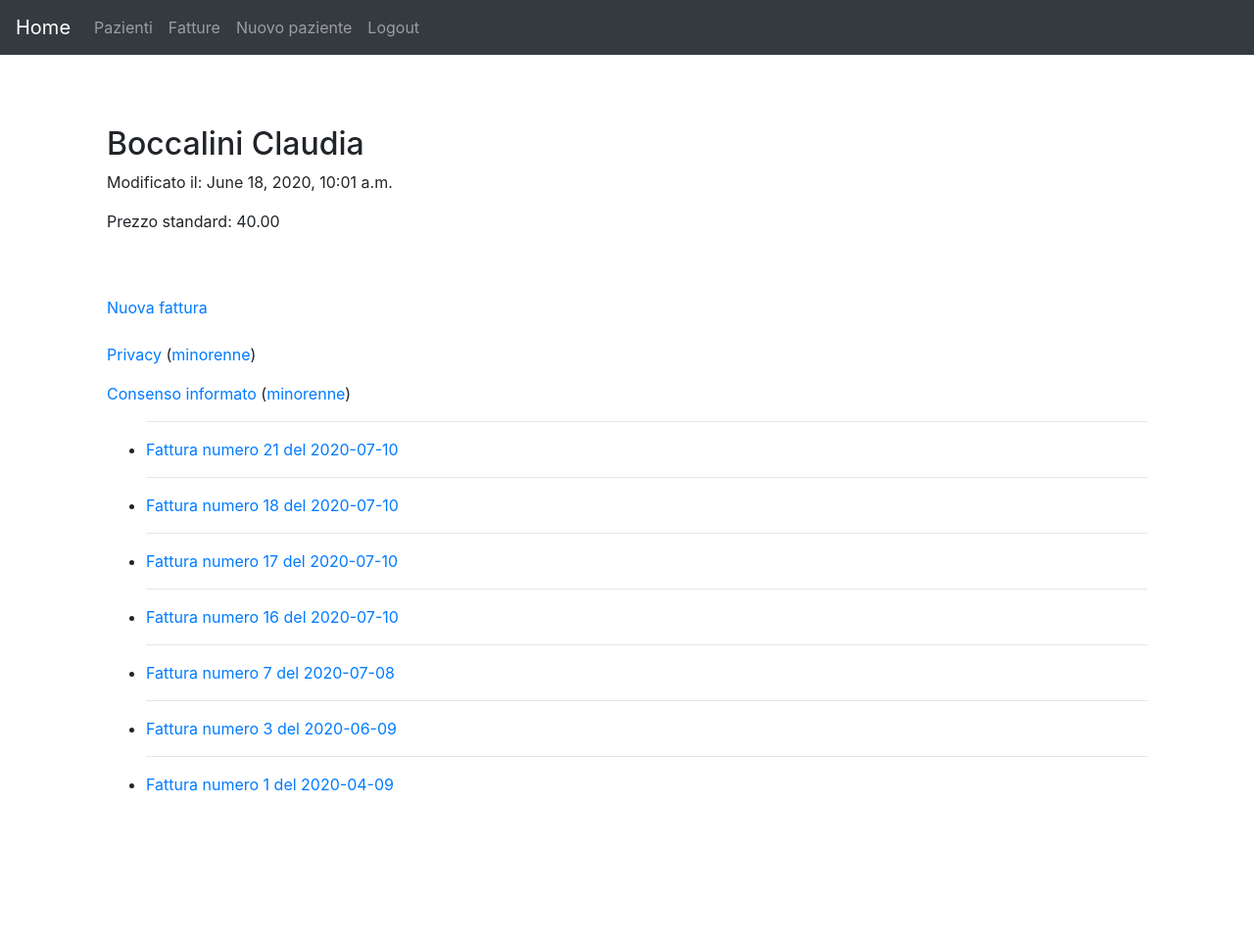
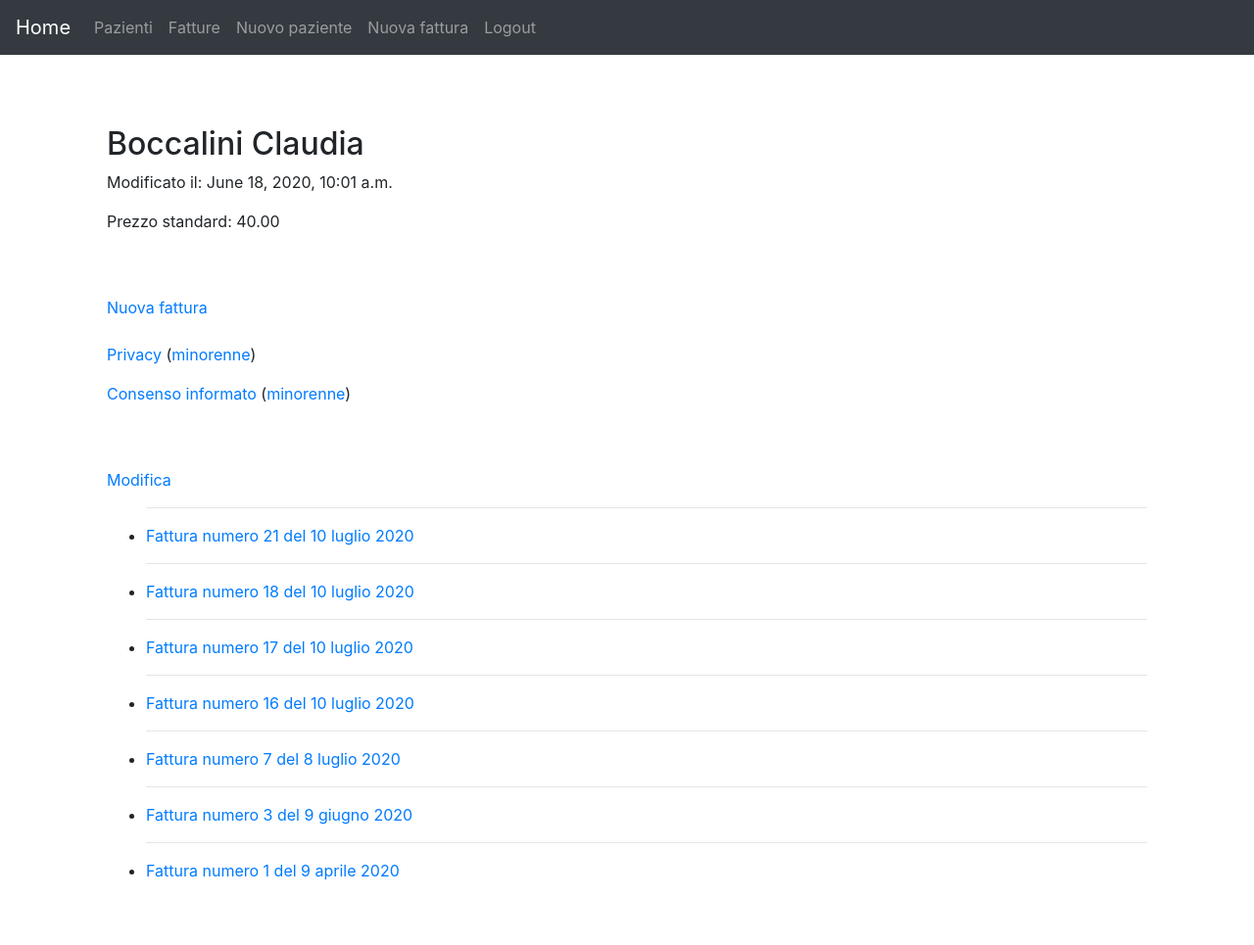
Before and after one commit to DckCanal/Studio, a Django app: page /gestione/paziente/3 in a window 1280 px wide. Shown: the whole page at 98% size. Before the commit the page ends 808 px from the top, so only its background shows below. Run offline with Django 3.2, Linux system fonts and the light colour scheme; a user stored in the database is signed in; data comes from the database, SQL or seed files in the repository; both versions use the stored data as it was after the commit; some libraries are stand-ins or nearby versions.

Commit message:
Fattura veloce, modifica paziente

```diff
--- a/gestione/models.py
+++ b/gestione/models.py
@@ -1,6 +1,7 @@
 from django.db import models
 from datetime import date
 from django.urls import reverse
+from .utils import data_italiana
 
 class Paziente(models.Model):
 	"""Classe per rappresentare il paziente."""
@@ -58,7 +59,7 @@ class Fattura(models.Model):
 		ordering = ['-data','-numero']
 
 	def __str__(self):
-		return "Fattura numero " + str(self.numero) + " del " + str(self.data)
+		return "Fattura numero " + str(self.numero) + " del " + data_italiana(self.data)
 		#return "Fattura numero "+ self.numero+" intestata a "+self.paziente.cognome+" "+self.paziente.nome+" del "+self.data+", "+self.valore
 		#c'è un errore, self.paziente (ForeignKey) non ha attributo nome e cognome
 
--- a/gestione/pdfgen.py
+++ b/gestione/pdfgen.py
@@ -7,20 +7,8 @@ from reportlab.platypus import SimpleDocTemplate, Paragraph, Spacer, Table, Tabl
 from reportlab.lib.styles import getSampleStyleSheet, ParagraphStyle
 from reportlab.lib.units import inch
 from reportlab.lib import colors
-mese = {
-    1:'gennaio',
-    2:'febbraio',
-    3:'marzo',
-    4:'aprile',
-    5:'maggio',
-    6:'giugno',
-    7:'luglio',
-    8:'agosto',
-    9:'settembre',
-    10:'ottobre',
-    11:'novembre',
-    12:'dicembre'
-}
+from .utils import data_italiana
+
 styles = getSampleStyleSheet()
 
 def genera_fattura(request, pk):
@@ -74,9 +62,8 @@ def genera_fattura(request, pk):
     Story.append(p)
     Story.append(Spacer(1, 0.7*inch))
 
-    data = f.data
-    datastr=str(data.day)+" "+mese[data.month]+" "+str(data.year)
-    text = f"Fattura numero {f.numero} del {datastr}"
+    data_fat = data_italiana(f.data)
+    text = f"Fattura numero {f.numero} del {data_fat}"
 
     p = Paragraph(text, heading_style)
     Story.append(p)
@@ -175,7 +162,6 @@ def genera_consenso_informato(request, pk, minorenne):
     Story.append(Paragraph('''di essere stato/a informato/a in modo
     chiaro ed esauriente da Marco De Canal massofisioterapista
     ''',body_style))
-    #Story.append(Spacer(1,0.2*inch))
 
     text = 'sul tipo di trattamento proposto: tecniche, materiali e mezzi utilizzati;'
     Story.append(Paragraph(text,body_style,'-'))
@@ -213,9 +199,8 @@ def genera_consenso_informato(request, pk, minorenne):
     Story.append(Paragraph('PERTANTO ACCONSENTO AL TRATTAMENTO',heading_style))
     Story.append(Spacer(1,0.3*inch))
 
-    data = datetime.date.today()
-    datastr=str(data.day)+" "+mese[data.month]+" "+str(data.year)
-    Story.append(Paragraph(f'San Giovanni in Marignano, {datastr}',body_style))
+    data = data_italiana(datetime.date.today())
+    Story.append(Paragraph(f'San Giovanni in Marignano, {data}',body_style))
     if (not minorenne):
         Story.append(Paragraph(f'{paz.nome} {paz.cognome}',body_style))
     else:
@@ -380,9 +365,8 @@ def genera_privacy(request, pk, minorenne):
     Story.append(Paragraph(text,body_style))
     Story.append(Spacer(1, 0.2*inch))
 
-    data = datetime.date.today()
-    datastr=str(data.day)+" "+mese[data.month]+" "+str(data.year)
-    Story.append(Paragraph(f'San Giovanni in Marignano, {datastr}',body_style))
+    data = data_italiana(datetime.date.today())
+    Story.append(Paragraph(f'San Giovanni in Marignano, {data}',body_style))
     if (not minorenne):
         Story.append(Paragraph(f'{paz.nome} {paz.cognome}',body_style))
     else:
--- a/gestione/templates/generic.html
+++ b/gestione/templates/generic.html
@@ -54,6 +54,9 @@
         <a class="nav-link" href="{% url 'nuovo-paziente' %}">Nuovo paziente <span class="sr-only"></span></a>
       </li>
       <li class="nav-item">
+        <a class="nav-link" href="{% url 'nuova-fattura' %}">Nuova fattura <span class="sr-only"></span></a>
+      </li>
+      <li class="nav-item">
         <a class="nav-link" href="{% url 'logout' %}?next={% url 'home' %}">Logout <span class="sr-only"></span></a>
       </li>
     {% else %}
--- a/gestione/templates/gestione/home.html
+++ b/gestione/templates/gestione/home.html
@@ -8,7 +8,7 @@
 <h3>Ci sono {{num_paz}} pazienti in elenco</h3>
 
 {% for p in paz %}
-    <p>{{p}}</p>
+    <p><a href="{{p.get_absolute_url}}">{{p}}</a> - <a href="{% url 'fattura-veloce' p.pk %}">Fattura veloce</a></p>
 {% endfor %}
 
 {% endblock main-content %}
--- a/gestione/templates/gestione/paziente_detail.html
+++ b/gestione/templates/gestione/paziente_detail.html
@@ -4,12 +4,14 @@
 <p>Modificato il: {{paziente.ultima_modifica}}</p>
 <p>Prezzo standard: {{paziente.prezzo}}</p>
 <br /><br />
-<a href="{% url 'nuova-fattura' paziente.pk%}">Nuova fattura</a>
+<a href="{% url 'fattura-veloce' paziente.pk%}">Nuova fattura</a>
 <br /><br />
 <p><a href="{% url 'privacy-pdf' paziente.pk %}">Privacy</a>
 (<a href="{% url 'privacy-m-pdf' paziente.pk %}">minorenne</a>)</p>
 <p><a href="{% url 'consenso-pdf' paziente.pk %}">Consenso informato</a>
 (<a href="{% url 'consenso-m-pdf' paziente.pk %}">minorenne</a>)</p>
+<br /><br />
+<p><a href="{% url 'modifica-paziente' paziente.pk %}">Modifica</a></p>
 {% if paziente.fattura_set.all %}
 <ul>
     {% for f in paziente.fattura_set.all %}
--- a/gestione/templates/gestione/paziente_form.html
+++ b/gestione/templates/gestione/paziente_form.html
@@ -5,7 +5,7 @@
 <table>
 {{form.as_table}}
 </table>
-<input type="submit" value="Inserisci" />
+<input type="submit" value="OK" />
 </form>
 
 {% endblock main-content %}
--- a/gestione/urls.py
+++ b/gestione/urls.py
@@ -14,5 +14,7 @@ urlpatterns = [
     path('privacy-m-pdf/<int:pk>',views.privacy_m_pdf,name='privacy-m-pdf'),
     path('consenso-m-pdf/<int:pk>',views.consenso_m_pdf,name='consenso-m-pdf'),
     path('nuovo-paziente',views.NuovoPaziente.as_view(),name='nuovo-paziente'),
-    path('nuova-fattura/<int:pzpk>',views.nuovaFattura,name='nuova-fattura'),
+    path('modifica-paziente/<int:pk>',views.ModificaPaziente.as_view(),name='modifica-paziente'),
+    path('nuova-fattura',views.nuovaFattura,name='nuova-fattura'),
+    path('fattura-veloce/<int:pzpk>',views.fatturaVeloce,name='fattura-veloce')
 ]
--- /dev/null
+++ b/gestione/utils.py
@@ -0,0 +1,17 @@
+from datetime import date
+mese = {
+    1:'gennaio',
+    2:'febbraio',
+    3:'marzo',
+    4:'aprile',
+    5:'maggio',
+    6:'giugno',
+    7:'luglio',
+    8:'agosto',
+    9:'settembre',
+    10:'ottobre',
+    11:'novembre',
+    12:'dicembre'
+}
+def data_italiana(data:date):
+    return str(data.day)+' '+mese[data.month]+' '+str(data.year)
--- a/gestione/views.py
+++ b/gestione/views.py
@@ -4,15 +4,13 @@ from django.urls import reverse_lazy
 from django.http import HttpResponseRedirect
 from django.views import generic
 from django.views.generic.edit import CreateView, UpdateView, DeleteView
+from django.db.models import Max
 from .models import Paziente, Fattura
 from django.contrib.auth.decorators import login_required, permission_required
 from django.contrib.auth.mixins import LoginRequiredMixin
 from . import pdfgen
 from gestione.forms import NuovaFatturaForm
-
-#Per limitare l'accesso ai soli utenti registrati nelle Classi, aggiungi come classe
-#da cui ereditare, prima delle altre, LoginRequiredMixin. Al loro interno puoi specificare
-#il campo login_url e redirect_field_name.
+from datetime import date
 
 @login_required
 @permission_required('gestione.view_paziente')
@@ -82,21 +80,43 @@ class NuovoPaziente(LoginRequiredMixin,CreateView):
         'provincia_nascita','prezzo']
     permission_required = ['gestione.add_paziente']
 
+class ModificaPaziente(LoginRequiredMixin,UpdateView):
+    model = Paziente
+    fields = ['nome','cognome','codfisc','piva',
+        'paese','provincia','cap','via','civico',
+        'telefono','email','data_nascita','paese_nascita',
+        'provincia_nascita','prezzo']
+    permission_required = ['gestione.add_paziente']
+
 @permission_required('gestione.add_fattura')
-def nuovaFattura(request,pzpk):
-    paz = get_object_or_404(Paziente,pk=pzpk)
-
+def nuovaFattura(request):
     if request.method == 'POST':
         form = NuovaFatturaForm(request.POST)
         if form.is_valid():
-            #CREAZIONE NUOVA FATTURA!
             f = Fattura()
+            f.paziente = form.cleaned_data['paziente']
+            f.valore = form.cleaned_data['valore']
+            f.data = form.cleaned_data['data']
+            f.numero = form.cleaned_data['numero']
+            f.save()
             return HttpResponseRedirect(f.get_absolute_url())
     else:
-        #Inserire il numero d'ordine calcolato!
-        form = NuovaFatturaForm(initial={'paziente':paz,'valore':paz.prezzo})
-        context = {
-            'form' : form,
-        }
+        num = Fattura.objects.filter(data__year=date.today().year).aggregate(Max('numero'))['numero__max']+1
+        form = NuovaFatturaForm(initial={'valore':50.00,'numero':num})
+    context = {
+        'form' : form,
+    }
 
     return render(request,'gestione/fattura_form.html',context)
+
+@permission_required('gestione.add_fattura')
+def fatturaVeloce(request,pzpk):
+    paz = get_object_or_404(Paziente,pk=pzpk)
+    f = Fattura()
+    f.paziente = paz
+    f.valore = paz.prezzo
+    f.data = date.today()
+    num = Fattura.objects.filter(data__year=date.today().year).aggregate(Max('numero'))['numero__max']+1
+    f.numero = num
+    f.save()
+    return pdfgen.genera_fattura(request,f.pk)
```
Also changed, not shown: gestione/forms.py (+13 -0 lines), db.sqlite3, 1 other file.
